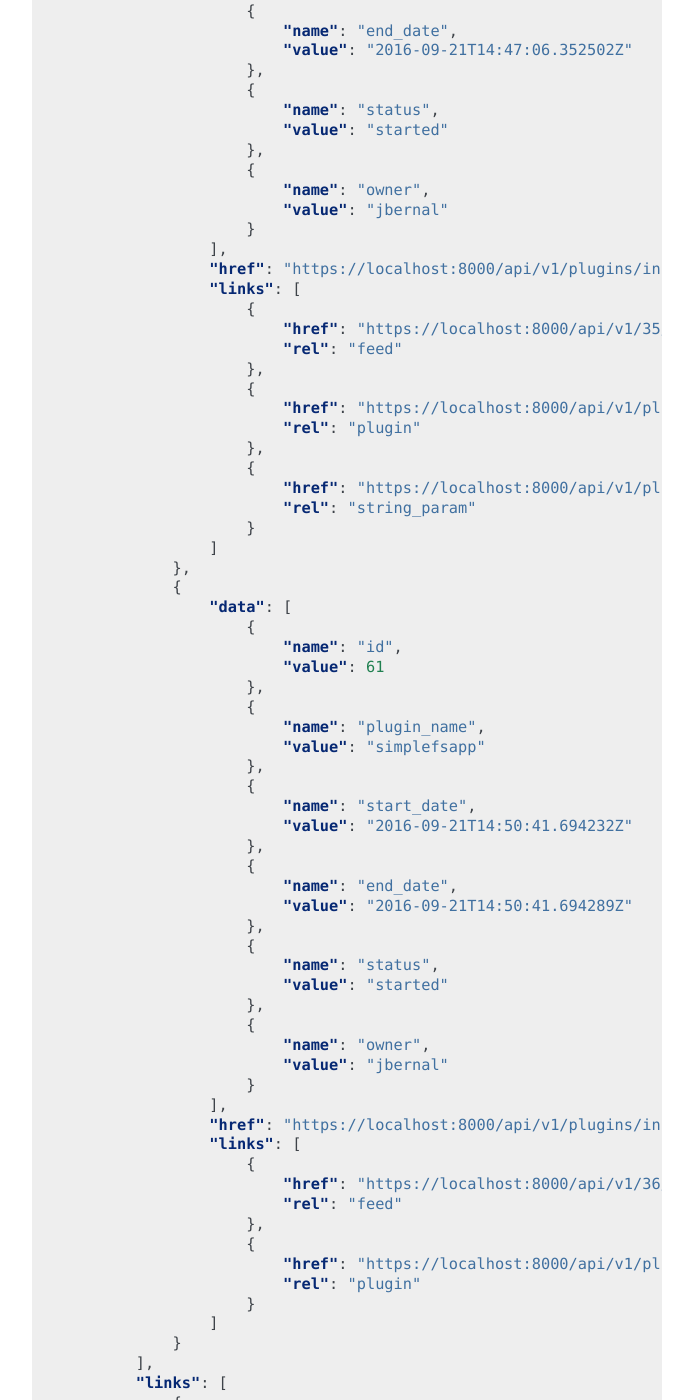
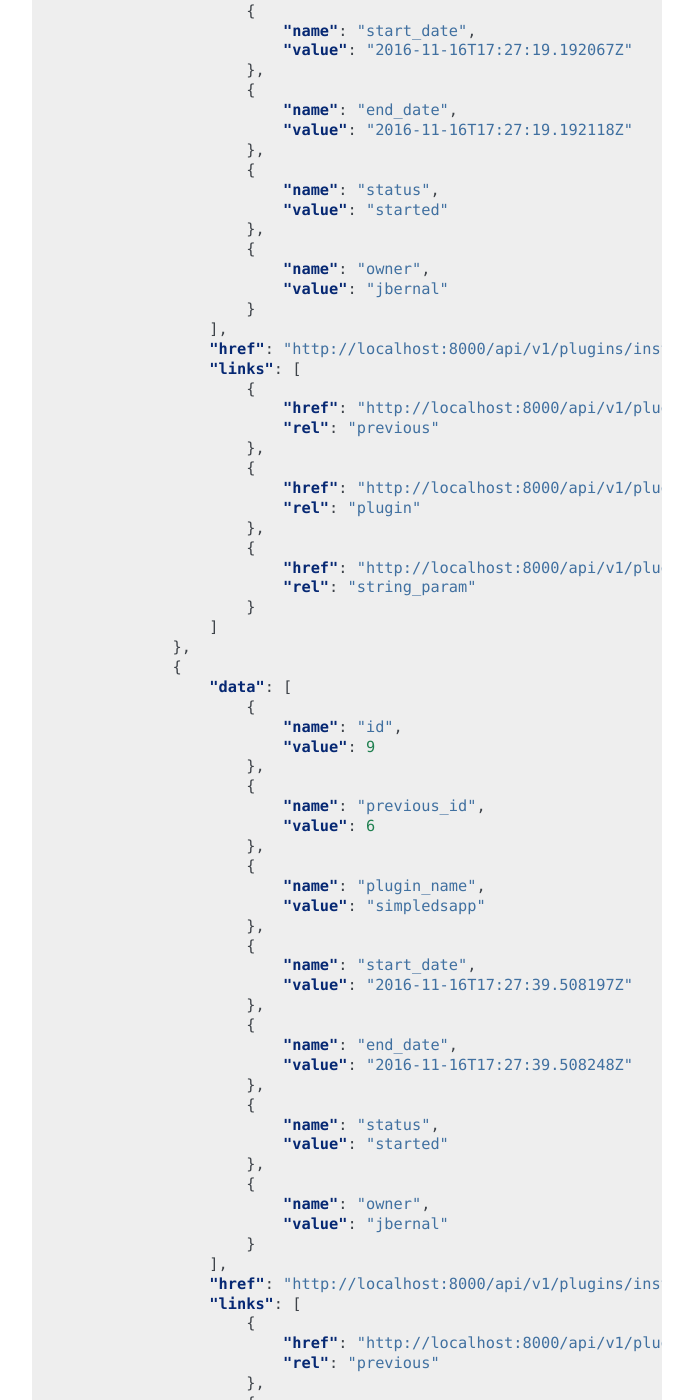
Before and after one commit to FNNDSC/ChRIS_ultron_backEnd, a Sphinx documentation site: the page built from docs/source/collections/plugin_instance.rst, in a window 1280 px wide and 1400 px high, scrolled down 975 px. Shown: the whole window, without its empty margins (418-1111 px from the left). Built offline with Sphinx 7.4.7, drawn with Linux system fonts in a browser that asks for light colours; some of the changed text lies outside the part shown.

Commit message:
Updated docs to include the 'previous_id' property and 'previous' link relation

```diff
--- a/docs/source/collections/plugin_instance.rst
+++ b/docs/source/collections/plugin_instance.rst
@@ -28,7 +28,7 @@ In other Collection+JSON_ resource representations this resource type is linked
 
    .. sourcecode:: http
 
-      GET /api/v1/plugins/12/instances/ HTTP/1.1
+      GET /api/v1/plugins/4/instances/ HTTP/1.1
       Host: localhost:8000
       Accept: application/vnd.collection+json
 
@@ -43,25 +43,29 @@ In other Collection+JSON_ resource representations this resource type is linked
 
       {
           "collection": {
-              "href": "https://localhost:8000/api/v1/plugins/12/instances/",
+              "href": "http://localhost:8000/api/v1/plugins/4/instances/",
               "items": [
                   {
                       "data": [
                           {
                               "name": "id",
-                              "value": 60
+                              "value": 8
+                          },
+                          {
+                              "name": "previous_id",
+                              "value": 5
                           },
                           {
                               "name": "plugin_name",
-                              "value": "simplefsapp"
+                              "value": "simpledsapp"
                           },
                           {
                               "name": "start_date",
-                              "value": "2016-09-21T14:47:06.352445Z"
+                              "value": "2016-11-16T17:27:19.192067Z"
                           },
                           {
                               "name": "end_date",
-                              "value": "2016-09-21T14:47:06.352502Z"
+                              "value": "2016-11-16T17:27:19.192118Z"
                           },
                           {
                               "name": "status",
@@ -72,18 +76,18 @@ In other Collection+JSON_ resource representations this resource type is linked
                               "value": "jbernal"
                           }
                       ],
-                      "href": "https://localhost:8000/api/v1/plugins/instances/60/",
+                      "href": "http://localhost:8000/api/v1/plugins/instances/8/",
                       "links": [
                           {
-                              "href": "https://localhost:8000/api/v1/35/",
-                              "rel": "feed"
+                              "href": "http://localhost:8000/api/v1/plugins/instances/5/",
+                              "rel": "previous"
                           },
                           {
-                              "href": "https://localhost:8000/api/v1/plugins/12/",
+                              "href": "http://localhost:8000/api/v1/plugins/4/",
                               "rel": "plugin"
                           },
                           {
-                              "href": "https://localhost:8000/api/v1/plugins/string-parameter/56/",
+                              "href": "http://localhost:8000/api/v1/plugins/string-parameter/6/",
                               "rel": "string_param"
                           }
                       ]
@@ -92,19 +96,23 @@ In other Collection+JSON_ resource representations this resource type is linked
                       "data": [
                           {
                               "name": "id",
-                              "value": 61
+                              "value": 9
+                          },
+                          {
+                              "name": "previous_id",
+                              "value": 6
                           },
                           {
                               "name": "plugin_name",
-                              "value": "simplefsapp"
+                              "value": "simpledsapp"
                           },
                           {
                               "name": "start_date",
-                              "value": "2016-09-21T14:50:41.694232Z"
+                              "value": "2016-11-16T17:27:39.508197Z"
                           },
                           {
                               "name": "end_date",
-                              "value": "2016-09-21T14:50:41.694289Z"
+                              "value": "2016-11-16T17:27:39.508248Z"
                           },
                           {
                               "name": "status",
@@ -115,33 +123,77 @@ In other Collection+JSON_ resource representations this resource type is linked
                               "value": "jbernal"
                           }
                       ],
-                      "href": "https://localhost:8000/api/v1/plugins/instances/61/",
+                      "href": "http://localhost:8000/api/v1/plugins/instances/9/",
                       "links": [
                           {
-                              "href": "https://localhost:8000/api/v1/36/",
-                              "rel": "feed"
+                              "href": "http://localhost:8000/api/v1/plugins/instances/6/",
+                              "rel": "previous"
                           },
                           {
-                              "href": "https://localhost:8000/api/v1/plugins/12/",
+                              "href": "http://localhost:8000/api/v1/plugins/4/",
                               "rel": "plugin"
+                          },
+                          {
+                              "href": "http://localhost:8000/api/v1/plugins/string-parameter/7/",
+                              "rel": "string_param"
                           }
                       ]
-                  }
+                  },
               ],
               "links": [
                   {
-                      "href": "https://localhost:8000/api/v1/plugins/12/",
+                      "href": "http://localhost:8000/api/v1/plugins/4/",
                       "rel": "plugin"
+                  }
+              ],
+              "queries": [
+                  {
+                      "data": [
+                          {
+                              "name": "root_id",
+                              "value": ""
+                          },
+                          {
+                              "name": "status",
+                              "value": ""
+                          },
+                          {
+                              "name": "previous_id",
+                              "value": ""
+                          },
+                          {
+                              "name": "min_start_date",
+                              "value": ""
+                          },
+                          {
+                              "name": "max_start_date",
+                              "value": ""
+                          },
+                          {
+                              "name": "min_end_date",
+                              "value": ""
+                          },
+                          {
+                              "name": "max_end_date",
+                              "value": ""
+                          }
+                      ],
+                      "href": "http://localhost:8000/api/v1/plugins/instances/search/",
+                      "rel": "search"
                   }
               ],
               "template": {
                   "data": [
                       {
-                          "name": "previous",
+                          "name": "prefix",
                           "value": ""
                       },
                       {
-                          "name": "dir",
+                          "name": "sleepLength",
+                          "value": ""
+                      },
+                      {
+                          "name": "previous_id",
                           "value": ""
                       }
                   ]
@@ -149,6 +201,7 @@ In other Collection+JSON_ resource representations this resource type is linked
               "version": "1.0"
           }
       }
+
 
    :reqheader Accept: application/vnd.collection+json
    :resheader Content-Type: application/vnd.collection+json
```
Also changed, not shown: docs/source/items/plugin_instance.rst (+19 -13 lines).
